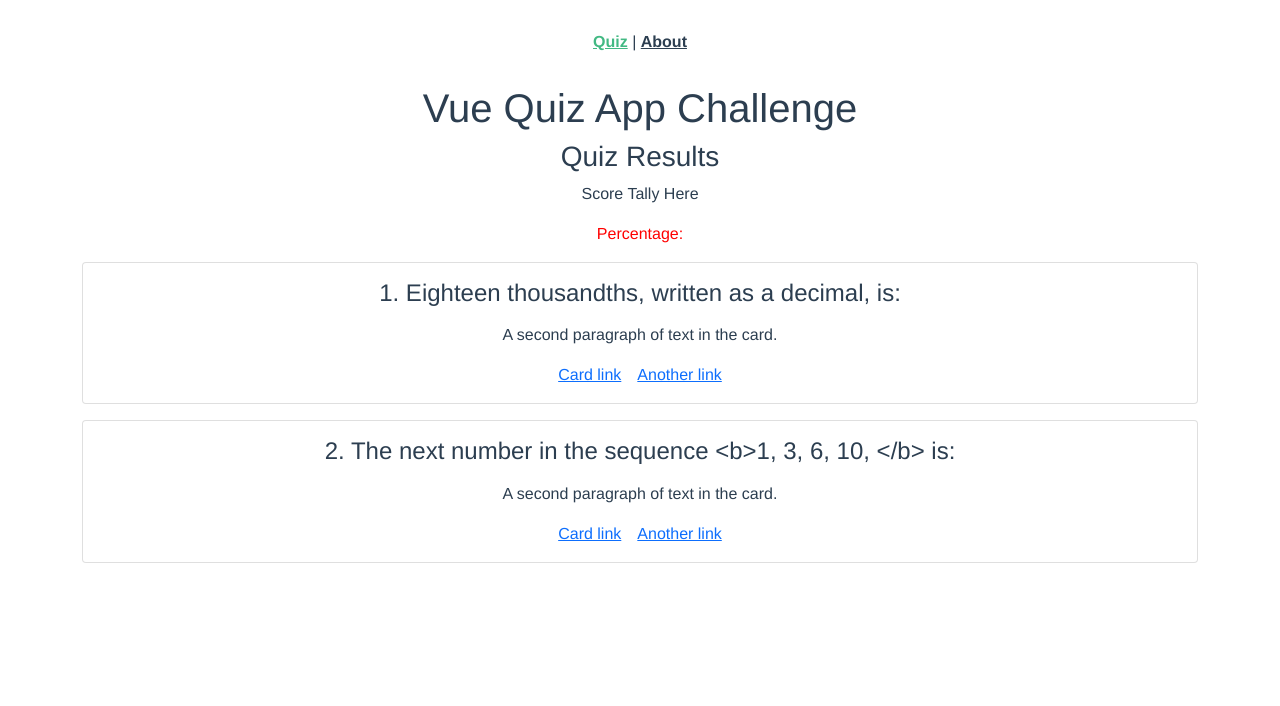
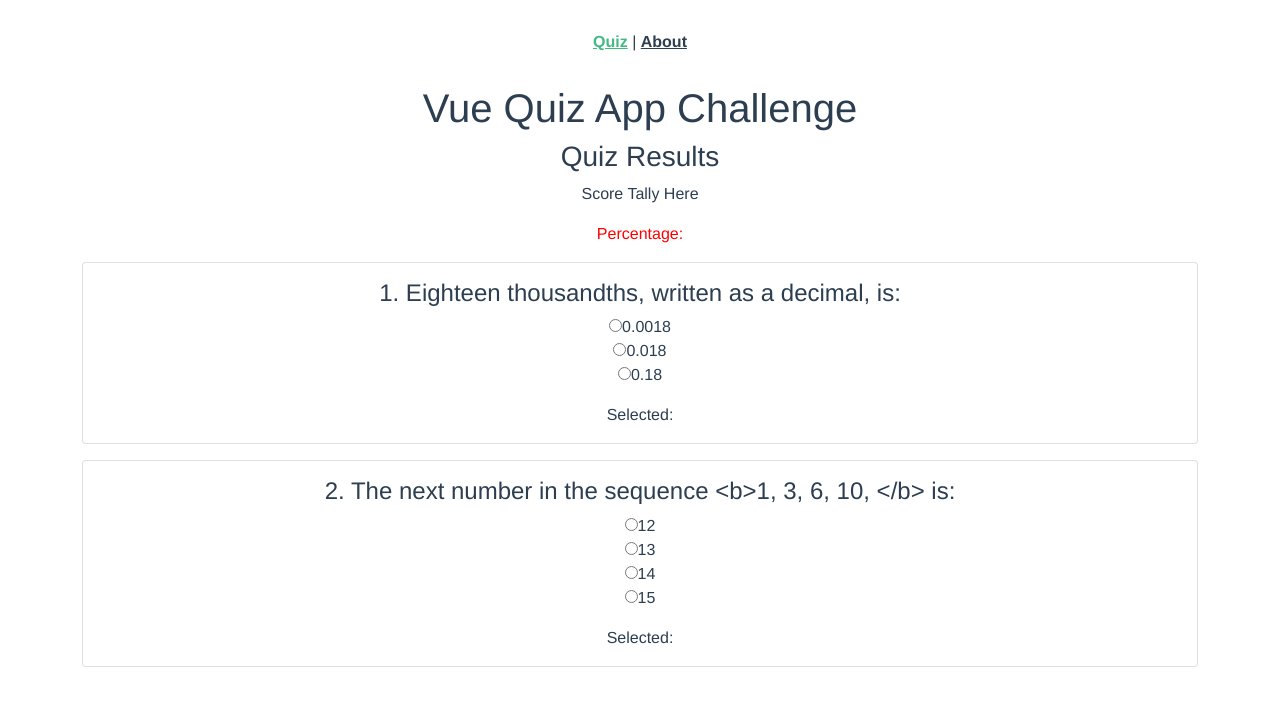
Before and after one commit to Humberto-Zayas/vue-app-challenge, a Vue app: page /#/ in a window 1280 px wide. Shown: the top 706 px of the page. Built offline with nearby package versions, Linux system fonts and the light colour scheme.

Commit message:
Added radio box component for answers
Iterating through answers, added all answers as radio inputs. Currently displaying their value below answer for testing.

```diff
--- a/src/components/QuestionBox.vue
+++ b/src/components/QuestionBox.vue
@@ -1,14 +1,20 @@
 <template>
     <div >
         <b-card class="mb-3" :title="questionInfo.number + '. ' + questionInfo.question">
+
+
             <b-card-text>
+                <!-- <ul>
+                    <li v-for="(answer, index) in questionInfo.answers" :key="answer[index]">
+                        {{answer}}
+                    </li>
+                </ul> -->
+                <b-form-radio v-for="(answer, index) in questionInfo.answers" :key="answer[index]" v-model="selected" :aria-describedby="ariaDescribedby" name="some-radios" :value="answer">{{answer}}</b-form-radio>
 
+                <div class="mt-3">Selected: <strong>{{ selected }}</strong></div>
             </b-card-text>
 
-            <b-card-text>A second paragraph of text in the card.</b-card-text>
 
-            <a href="#" class="card-link">Card link</a>
-            <b-link href="#" class="card-link">Another link</b-link>
         </b-card>
 
     </div>
@@ -21,6 +27,11 @@ export default {
   props: {
       dataset: Object,
       questionInfo: Object
+  },
+  data(){
+      return {
+          selected: ''
+      }
   }
 
 }
```
